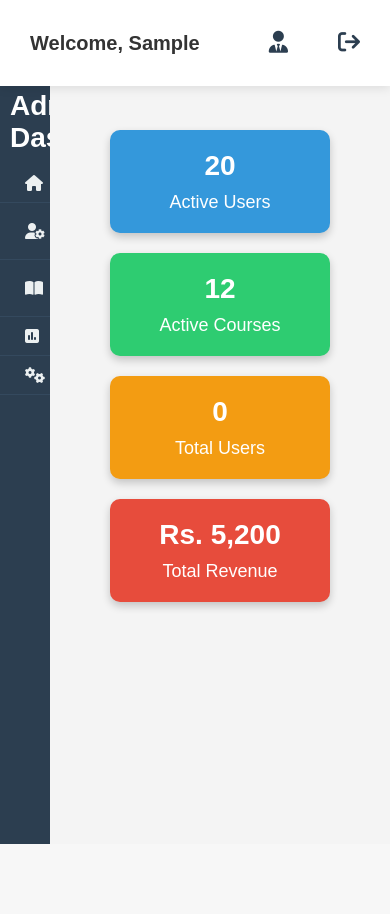
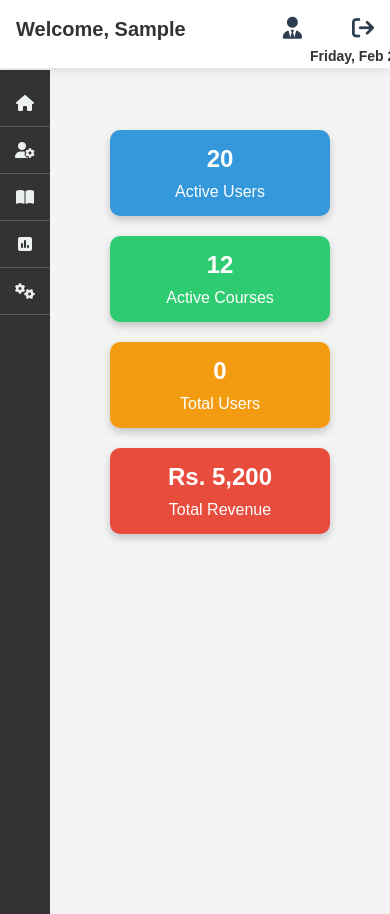
Before and after one commit to hereisGits/G-Xpert, a PHP site: page /server/Admin_Dashboard.php in a window 390 px wide. Before the commit the page ends 844 px from the top, so only its background shows below. Run offline with PHP 8.4, Linux system fonts and the light colour scheme; the visitor is signed in with stand-in values (Sample User, id 1); data that the repository does not hold is empty.

Commit message:
updating new feature

```diff
--- a/Admin/Admin-style.css
+++ b/Admin/Admin-style.css
@@ -12,13 +12,14 @@ body {
 
 
 .container {
+    margin: 0 auto;
+    max-width: 1400px;
     display: flex;
-    min-height: 100vh;
 }
 
 .sidebar {
     width: 250px;
-    background-color: #2c3e50;
+    background-color: #333;
     color: #fff;
     height: 100vh;
     position: fixed;
@@ -26,6 +27,7 @@ body {
     top: 0;
     overflow-y: auto;
     padding-top: 10px;
+    z-index: 1000;
 }
 
 .sidebar ul {
@@ -34,13 +36,14 @@ body {
 
 .sidebar li {
     padding: 5px 10px;
-    border-bottom: 1px solid #34495e;
+    border-bottom: 1px solid #ffffff2f;
 }
 
 .sidebar h2{
     font-size: 28px;
     text-align: center;
-    padding: 10px;
+    padding: 15px 10px;
+    line-height: 34px;
 }
 
 .sidebar a {
@@ -51,7 +54,6 @@ body {
     align-items: center;
     gap: 10px;
     padding: 10px;
-    transition: 0.3s ease-in;
 }
 
 .sidebar a:hover { color: #3498db; }
@@ -61,6 +63,37 @@ body {
     border-radius: 5px;
 }
 
+#time {
+    margin: 0 auto;
+    text-align: center;
+    bottom: 20px;
+    align-items: center;
+    z-index: 1;
+    position: relative;
+    padding: auto;
+    width: 100%;
+  }
+
+  #timeDate {
+    padding: 10px;
+    font-size: 14px;
+    font-weight: bold;
+    color: #333;
+    text-align: center;
+    position: absolute;
+    white-space: nowrap;
+    animation: timeDate 40s linear infinite;
+  }
+
+  @keyframes timeDate {
+    from {
+        left: 2%;
+    }
+    to {
+        left: -150%;
+    }
+  }
+
 
 header.content {
     position: fixed;
@@ -68,9 +101,9 @@ header.content {
     left: 250px;
     width: calc(100% - 250px);
     background-color: #fff;
-    padding: 15px;
+    padding-bottom: 10px;
     box-shadow: 0px 2px 10px rgba(0, 0, 0, 0.1);
-    display: flex;
+    flex-direction: column;
     justify-content: space-between;
     align-items: center;
     z-index: 1000;
@@ -82,7 +115,7 @@ header.content {
     justify-content: space-between;
     width: 100%;
     align-items: center;
-    padding: 15px;
+    padding: 16px;
 }
 
 .head h1 {
@@ -123,13 +156,22 @@ header.content {
         max-width: 200px;
         margin-top: 70px;
         width: 100%;
-        height: auto;
         position: relative;
+    }
+    .sidebar h2{
+        display: none;
     }
 
     .sidebar a {
-        padding: 5px 15px;
+        display: flex;
+        align-items: center;
+        justify-content: center;
+        padding: 10px;
     }
+    .sidebar a span {
+        display: none;
+    }
+
 
     header.content {
         left: 0;
--- a/Admin/Admin.js
+++ b/Admin/Admin.js
@@ -1,37 +1,48 @@
-    const animatedText = document.getElementById("greet");
-    const dateTimeElement = document.getElementById("dateTime");
-    const greetingElement = document.getElementById("greeting");
-    const colors = ["#3498db", "#2ecc71", "#f39c12", "#e74c3c"];
-    let currentColorIndex = 0;
+const dateTimeElement = document.querySelector("#timeDate");
+const greetingElement = document.querySelector("#greeting");
 
-    function putColorOnGreet() {
-      animatedText.style.color = colors[currentColorIndex];
-      currentColorIndex = (currentColorIndex + 1) % colors.length;
-      setTimeout(putColorOnGreet, 5000);
-    }
+function updateDateTime() {
+  const now = new Date();
+  const options = { month: 'short', day: 'numeric', year: 'numeric', weekday: 'long'};
+  const formattedDate = now.toLocaleString('en-US', options);
+  const formattedTime = now.toLocaleTimeString('en-US', { hour: '2-digit', minute: '2-digit', second: '2-digit' });
+  dateTimeElement.textContent = `${formattedDate} ${formattedTime}`;
+}
 
-    function updateDateTime() {
-      const now = new Date();
-      const options = { weekday: 'long', month: 'short', day: 'numeric', year: 'numeric' };
-      const formattedDateTime = now.toLocaleString('en-US', options) + " " + now.toLocaleTimeString();
-      dateTimeElement.textContent = formattedDateTime;
-    }
+updateDateTime();
+setInterval(updateDateTime, 1000);
 
-    function greeting() {
-      const now = new Date();
-      if (now.getHours() < 12) {
-        greetingElement.textContent = "Good Morning, It's";
-        greetingElement.style.color = "#2ecc71";
-      } else if (now.getHours() >= 12 && now.getHours() <= 18) {
-        greetingElement.textContent = "Good Afternoon, It's";
-        greetingElement.style.color = "#0701B8";
-      } else {
-        greetingElement.textContent = "Good Evening, It's";
-        greetingElement.style.color = "#EA8E02";
+function scrollleft() {
+  const scrollTime = document.getElementById("time");
+  scrollTime.style.left = '100%';
+    setTimeout(scrollleft, 25);
+}
+ scrollleft();
+
+ document.addEventListener("DOMContentLoaded", () => {
+  const dynamicContent = document.getElementById("dynamic-content");
+  const baseURL = window.location.origin + "/server/Code/zProject/Course%20Seller/Admin/";
+
+  document.querySelectorAll(".sidebar a").forEach(link => {
+      link.addEventListener("click", function (e) {
+          e.preventDefault();
+          const pageUrl = new URL(this.dataset.url, baseURL).href;
+
+          fetch(pageUrl)
+              .then(res => res.text())
+              .then(data => {
+                  dynamicContent.innerHTML = data;
+                  history.pushState({ page: pageUrl }, "", pageUrl);
+              })
+              .catch(err => console.error("Error:", err));
+      });
+  });
+
+  window.addEventListener("popstate", (e) => {
+      if (e.state?.page) {
+          fetch(e.state.page)
+              .then(res => res.text())
+              .then(data => dynamicContent.innerHTML = data);
       }
-    }
-
-    putColorOnGreet();
-    greeting();
-    updateDateTime();
-    setInterval(updateDateTime, 1000);
+  });
+});
--- a/Admin/Admin_Dashboard.php
+++ b/Admin/Admin_Dashboard.php
@@ -19,6 +19,7 @@ if (!isset($_SESSION['admin_id']) && !isset($_COOKIE['admin_cookie'])) {
 }
 $_SESSION['username'] = $_SESSION['username'] ?? 'admin';
 ?>
+
 <!DOCTYPE html>
 <html lang="en">
 <head>
@@ -35,13 +36,14 @@ $_SESSION['username'] = $_SESSION['username'] ?? 'admin';
 <div class="container">
     <div class="sidebar">
       <h2>Admin Dashboard</h2>
-        <ul>
-            <li><a href="#"><i class="fa-solid fa-house"></i> Dashboard</a></li>
-            <li><a href="#"><i class="fa-solid fa-user-gear"></i> Manage Users</a></li>
-            <li><a href="#"><i class="fa-solid fa-book-open"></i> Manage Courses</a></li>
-            <li><a href="#"><i class="fa-solid fa-square-poll-vertical"></i> Reports</a></li>
-            <li><a href="#"><i class="fa-solid fa-gears"></i> Settings</a></li>
-        </ul>
+      <ul>
+        <li><a href="#" id="dashboard" data-url="./Dashboard/dashboard.php"><i class="fa-solid fa-house"></i> <span>Dashboard</span></a></li>
+        <li><a href="#" id="manageUser" data-url="Manage Course/manage_course.php"><i class="fa-solid fa-user-gear"></i> <span>Manage Users</span></a></li>
+        <li><a href="#" id="manageCourse" data-url="Manage users/manage_user.php"><i class="fa-solid fa-book-open"></i> <span>Manage Courses</span></a></li>
+        <li><a href="#" id="report" data-url="./Reports/reports.php"><i class="fa-solid fa-square-poll-vertical"></i> <span>Reports</span></a></li>
+        <li><a href="#" id="setting" data-url="./Settings/settings.php"><i class="fa-solid fa-gears"></i> <span>Settings</span></a></li>
+      </ul>
+
     </div>
     <header class="content">
         <div class="head">
@@ -51,12 +53,15 @@ $_SESSION['username'] = $_SESSION['username'] ?? 'admin';
                 <a href="Authorize/logout/logout.php" title="Logout" id="logout"><i class="fa-solid fa-arrow-right-from-bracket"></i></a>
             </div>
         </div>
+        <div id="time">
+                <div id="timeDate"></div>
+        </div>
     </header>
 
     <main id="dynamic-content">
         <?php include './Dashboard/dashboard.php'; ?>
     </main>
 </div>
-
+<script src="Admin.js"></script>
 </body>
 </html>
--- a/Admin/Authorize/login/Ad_style.css
+++ b/Admin/Authorize/login/Ad_style.css
@@ -68,7 +68,9 @@ body {
     overflow: hidden;
     position: relative;
     margin-bottom: 10px;
+    color: #007bff;
 }
+
 .admin-sec p {
     position: relative;
     display: inline-block;
--- a/Admin/Dashboard/dashboard.php
+++ b/Admin/Dashboard/dashboard.php
@@ -18,6 +18,7 @@ if (isset($_SESSION['admin_id'])) {
     <meta charset="UTF-8">
     <meta name="viewport" content="width=device-width, initial-scale=1.0">
     <title>Document</title>
+</head>
 <style>
     :root {
     --stat-card-bg-color: #2e2e2e;
@@ -30,12 +31,11 @@ if (isset($_SESSION['admin_id'])) {
     --font-size-large: 28px;
 }
 
-
 .row {
     padding: 20px 40px;
     margin: 0 auto;
+    display: flex;
     justify-content: center;
-            display: flex;
     gap: 20px;
     flex-wrap: wrap;
 }
@@ -49,12 +49,13 @@ if (isset($_SESSION['admin_id'])) {
     min-width: 220px;
     text-align: center;
     box-shadow: 0 4px 8px rgba(0, 0, 0, 0.2);
-            transition: box-shadow 0.3s;
+    transition: all 0.3s ease-in-out;
     cursor: pointer;
 }
 
 .stat-card:hover {
     box-shadow: var(--stat-card-hover-shadow);
+    transform: scale(1.05);
 }
 
 .stat-card h2 {
@@ -70,6 +71,31 @@ if (isset($_SESSION['admin_id'])) {
 .bg-success { background-color: var(--success-color); }
 .bg-warning { background-color: var(--warning-color); }
 .bg-danger { background-color: var(--danger-color); }
+
+@media (max-width: 768px) {
+    .row {
+        flex-direction: column;
+        align-items: center;
+    }
+
+    .stat-card {
+        width: 100%;
+        max-width: 350px;
+        padding: 15px;
+    }
+
+    .stat-card:hover {
+        transform: none;
+    }
+
+    .stat-card h2 {
+        font-size: 24px;
+    }
+
+    .stat-card p {
+        font-size: 16px;
+    }
+}
 </style>
 </head>
 <body>
```
Also changed, not shown: Admin/Report/reports.php (added), Admin/Settings/settings.php (added). Lines whose indentation alone changed are shown as unchanged.
